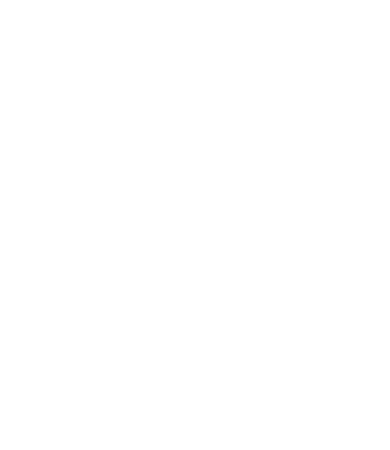
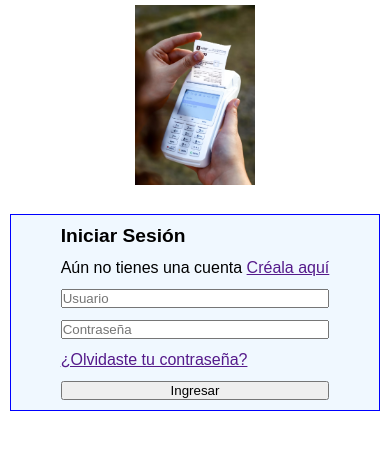
Before and after one commit to ALEXANDERAMORT88/Factura_Electronica, a plain HTML site: page pages/login.html in a window 390 px wide. Drawn offline with Linux system fonts and the light colour scheme.

Commit message:
Se agrego logica en el login para inicio de sesion

```diff
--- a/css/login_page.css
+++ b/css/login_page.css
@@ -0,0 +1,86 @@
+* {
+    margin: 0;
+    padding: 0;
+    box-sizing: border-box;
+    font-family: Arial, Helvetica, sans-serif;
+}
+
+:root {
+    --color-predetirminado:#425EEB;
+}
+
+.img_publicidad {
+    width: 100%;
+    height: 700px;
+    max-width: 687px;
+    margin: 10px;
+}
+
+.contenedor {
+    display: grid;
+    /* justify-content: center; */
+    align-items: center;
+    grid-template-columns: 1fr 555px;
+}
+
+.login {
+    background-color: aliceblue;
+    border: solid 2px blue;
+    width: 400px;
+    height: 400px;
+    display: grid;
+    justify-content: center;
+    align-items: center;
+}
+
+.formulario {
+    display: grid;
+    gap: 8px;
+}
+
+/* ...existing code... */
+
+/* Responsividad para pantallas menores a 900px */
+@media (max-width: 900px) {
+    .contenedor {
+        grid-template-columns: 1fr;
+        grid-template-rows: auto auto;
+        justify-items: center;
+    }
+
+    .img_publicidad {
+        height: 300px;
+        max-width: 100%;
+        margin: 5px 0;
+    }
+
+    .login {
+        width: 90vw;
+        max-width: 400px;
+        height: auto;
+        margin: 20px 0;
+    }
+}
+
+/* Responsividad para pantallas menores a 600px */
+@media (max-width: 600px) {
+    .formulario {
+        padding: 10px;
+        gap: 12px;
+    }
+
+    .login {
+        width: 100vw;
+        max-width: 95vw;
+        border-width: 1px;
+    }
+
+    h2 {
+        font-size: 1.2rem;
+    }
+
+    .img_publicidad {
+        height: 180px;
+    }
+}
+/* ...existing code... */
--- /dev/null
+++ b/js/page_js/login.js
@@ -0,0 +1,33 @@
+document.addEventListener("DOMContentLoaded", function () {
+
+    const formulario_ingreso = document.getElementById('formulario_ingreso');
+    const nombreUsuarioFormulario = document.getElementById('nombreUsuarioFormulario');
+    const contraseña_ingreso = document.getElementById('contraseña_ingreso');
+
+    const boton_ingreso = document.getElementById('boton_ingreso');
+
+    formulario_ingreso.addEventListener('submit', function (event) {
+        event.preventDefault()
+
+        const guardarUsuario = localStorage.getItem('nombreUsuario');
+        const guardarContraseña = localStorage.getItem('contraseñaUsuario');
+
+        let nombreUsuario = nombreUsuarioFormulario.value;
+        let contraseñaUsuario = contraseña_ingreso.value;
+
+        if (guardarUsuario !== null) {
+            localStorage.setItem('nombreUsuario', nombreUsuario);
+            localStorage.setItem('contraseñaUsuario', contraseñaUsuario);
+
+            if ((guardarUsuario === nombreUsuario) && (guardarContraseña === contraseñaUsuario)) {
+                window.location.href = '../../index.html'
+            } else {
+                alert('El nombre o la contraseña no coinciden');
+
+            }
+        } else {
+            alert('El usuario no esra registrado, por favor registase primero');
+
+        }
+    })
+})
--- a/pages/login.html
+++ b/pages/login.html
@@ -1,12 +1,37 @@
 <!DOCTYPE html>
 <html lang="en">
+
 <head>
     <meta charset="UTF-8">
     <meta name="viewport" content="width=device-width, initial-scale=1.0">
-    <link rel="stylesheet" href="./login.html">
+    <link rel="stylesheet" href="../css/login_page.css">
     <title>Login</title>
 </head>
+
 <body>
 
+    <header class="contenedor">
+
+        <section class="publicidad">
+            <img class="img_publicidad" src="../img/Publicidad login.avif" alt="">
+
+        </section>
+
+        <section class="login">
+            <form class="formulario" id="formulario_ingreso" action="">
+                <h2>Iniciar Sesión</h2>
+                <span>Aún no tienes una cuenta <a href="">Créala aquí</a></span>
+                <input id="nombreUsuarioFormulario" type="text" placeholder="Usuario" required>
+                <input id="contraseña_ingreso" type="password" placeholder="Contraseña" required>
+                <a href="">¿Olvidaste tu contraseña?</a>
+                <button type="submit" id="boton_ingreso">Ingresar</button>
+            </form>
+        </section>
+
+    </header>
+
+    <script src="../js/page_js/login.js"></script>
+
 </body>
+
 </html>
```
Also changed, not shown: img/Publicidad login.avif (added).
